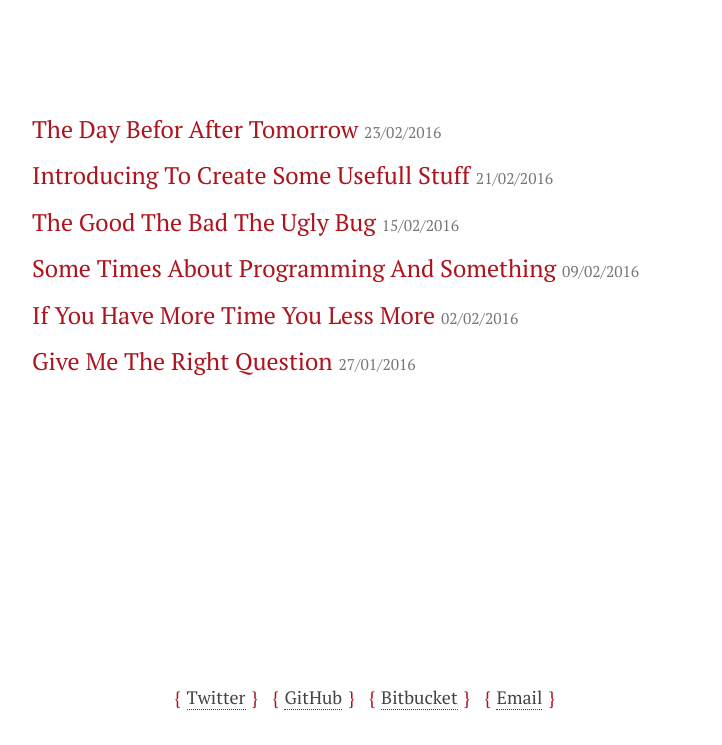
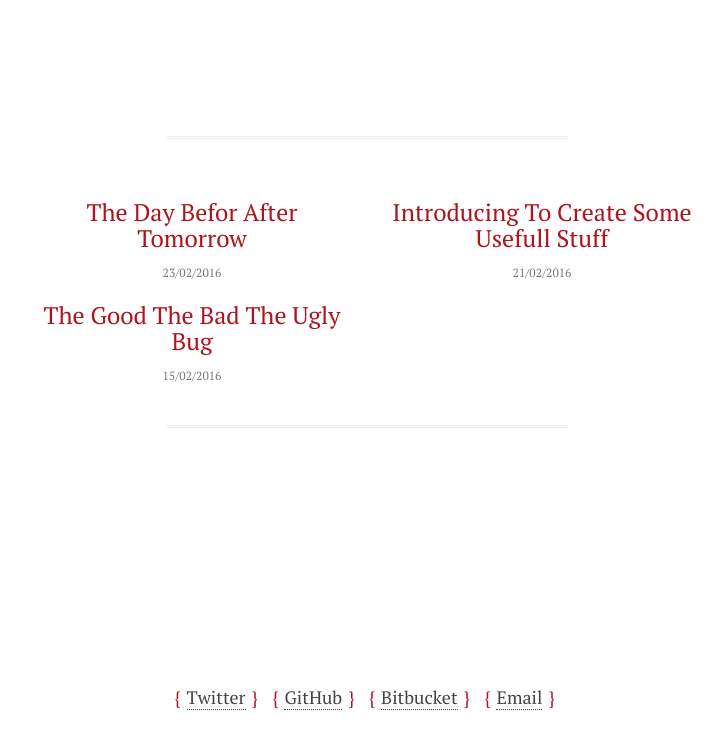
Before and after one commit to imflop/flopim, a website: page blog-list.html in a window 1280 px wide. Shown: the part 55-800 px from the top of the page, without its empty margins (273-995 px from the left). Drawn offline with nearby package versions, Linux system fonts and the light colour scheme.

Commit message:
refactor blog-lit and index pages

```diff
--- a/blog-list.html
+++ b/blog-list.html
@@ -52,18 +52,36 @@
     <!-- .container -->
     <div class="container">
       <div class="row">
+
         <div class="col-sm-12">
-          <article>
+          <hr></hr>
 
-            <h3><a href="post-0.html">The Day Befor After Tomorrow</a> <small>23/02/2016</small></h3>
-            <h3><a href="post-1.html">Introducing To Create Some Usefull Stuff</a> <small>21/02/2016</small></h3>
-            <h3><a href="post-2.html">The Good The Bad The Ugly Bug</a> <small>15/02/2016</small></h3>
-            <h3><a href="#">Some Times About Programming And Something</a> <small>09/02/2016</small></h3>
-            <h3><a href="#">If You Have More Time You Less More</a> <small>02/02/2016</small></h3>
-            <h3><a href="#">Give Me The Right Question</a> <small>27/01/2016</small></h3>
+          <div class="row">
+              <div class="col-sm-6 col-xs-12">
+                <article class="text-center">
+                  <h3><a href="post-0.html">The Day Befor After Tomorrow</a></h3>
+                  <span class="small text-muted">23/02/2016</span>
+                </article>
+              </div>
 
-          </article>
+              <div class="col-sm-6 col-xs-12">
+                <article class="text-center">
+                  <h3><a href="post-1.html">Introducing To Create Some Usefull Stuff</a></h3>
+                  <span class="small text-muted">21/02/2016</span>
+                </article>
+              </div>
+
+              <div class="col-sm-6 col-xs-12">
+                <article class="text-center">
+                  <h3><a href="post-2.html">The Good The Bad The Ugly Bug</a></h3>
+                  <span class="small text-muted">15/02/2016</span>
+                </article>
+              </div>
+          </div>
+
+          <hr></hr>
         </div>
+
       </div>
     </div>
     <!-- /.container -->
```
Also changed, not shown: index.html (+7 -7 lines).
